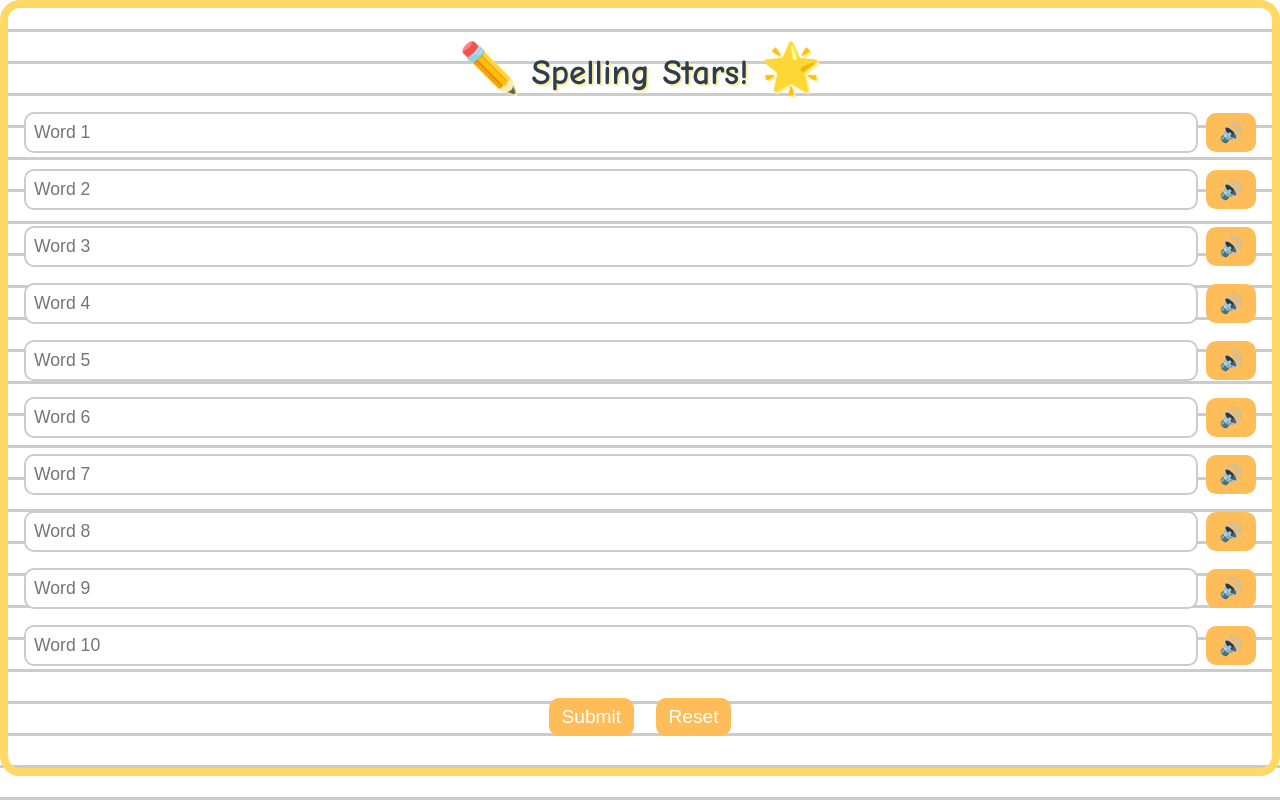
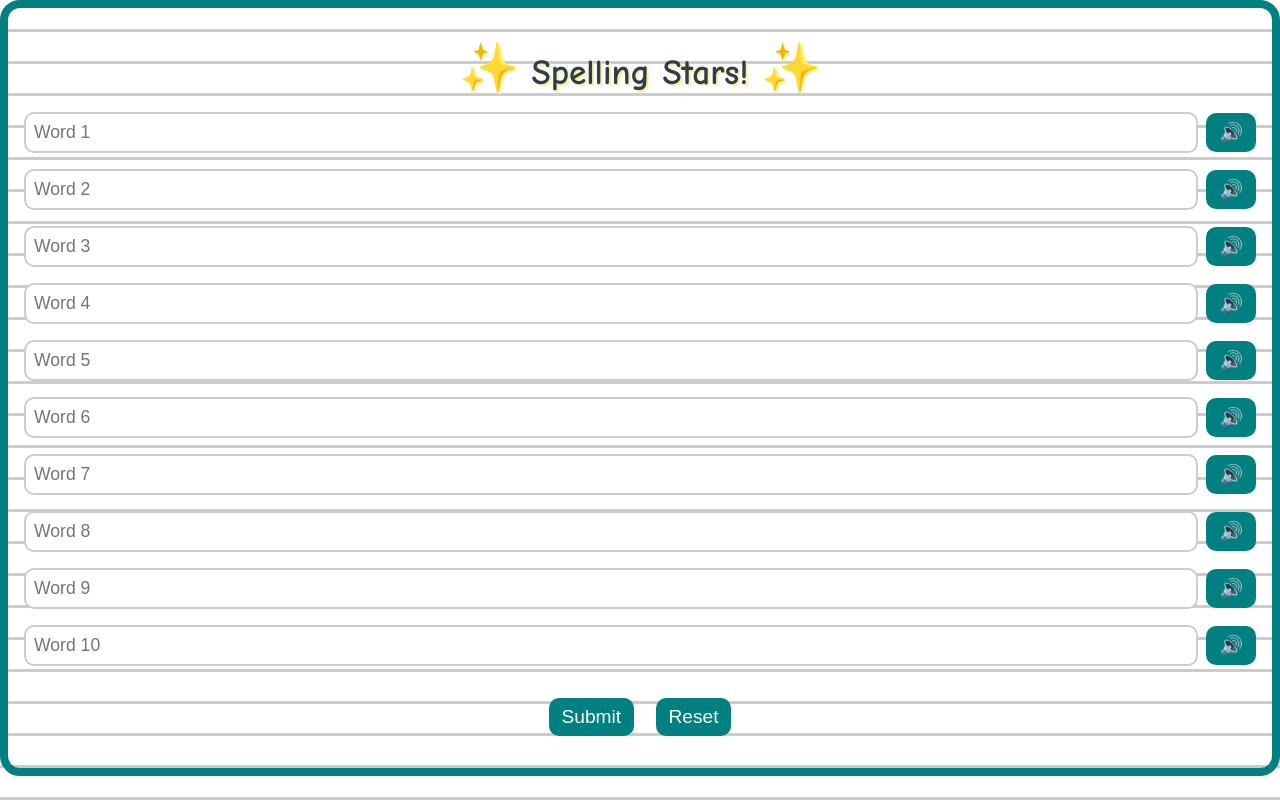
Before and after one commit to corypahl/spelling-test, a plain HTML site: page index.html in a window 1280 px wide. Drawn offline with Linux system fonts and the light colour scheme.

Commit message:
Cleaner style

```diff
--- a/index.html
+++ b/index.html
@@ -8,9 +8,9 @@
 </head>
 <body>
   <h1>
-    <span style="font-size: 3rem;">✏️</span>
+    <span style="font-size: 3rem;">✨</span>
     Spelling Stars!
-    <span style="font-size: 3rem;">🌟</span>
+    <span style="font-size: 3rem;">✨</span>
   </h1>
 
   <div id="spelling-list">Loading words...</div>
--- a/styles.css
+++ b/styles.css
@@ -9,7 +9,7 @@ body {
   max-width: 100%;
   margin: 0 auto;
   padding: 1rem;
-  border: 8px solid #ffd966;
+  border: 8px solid #008080;
   border-radius: 20px;
   box-sizing: border-box;
 }
@@ -52,7 +52,7 @@ button {
   padding: 0.5rem 0.8rem;
   font-size: 1.2rem;
   border: none;
-  background-color: #ffbd59;
+  background-color: #008080;
   color: #fff;
   border-radius: 10px;
   cursor: pointer;
```
